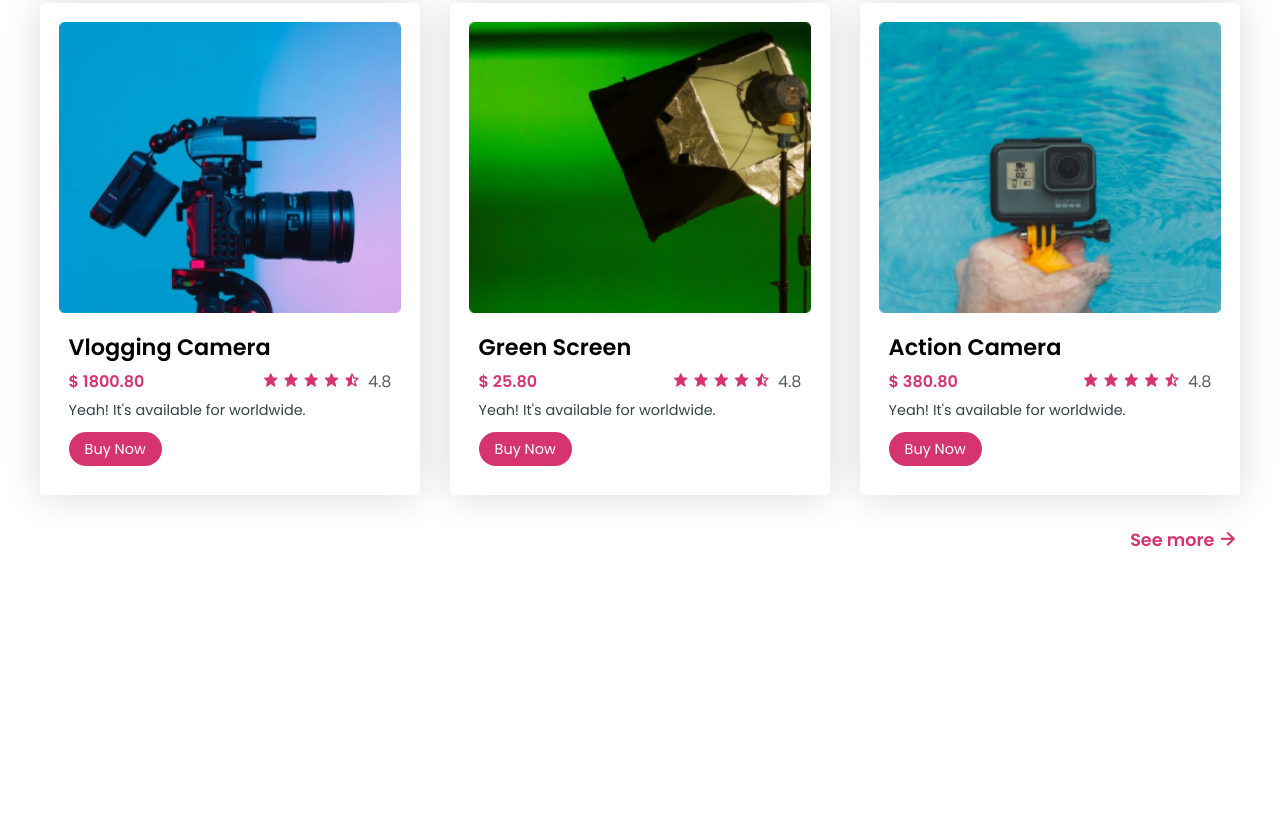
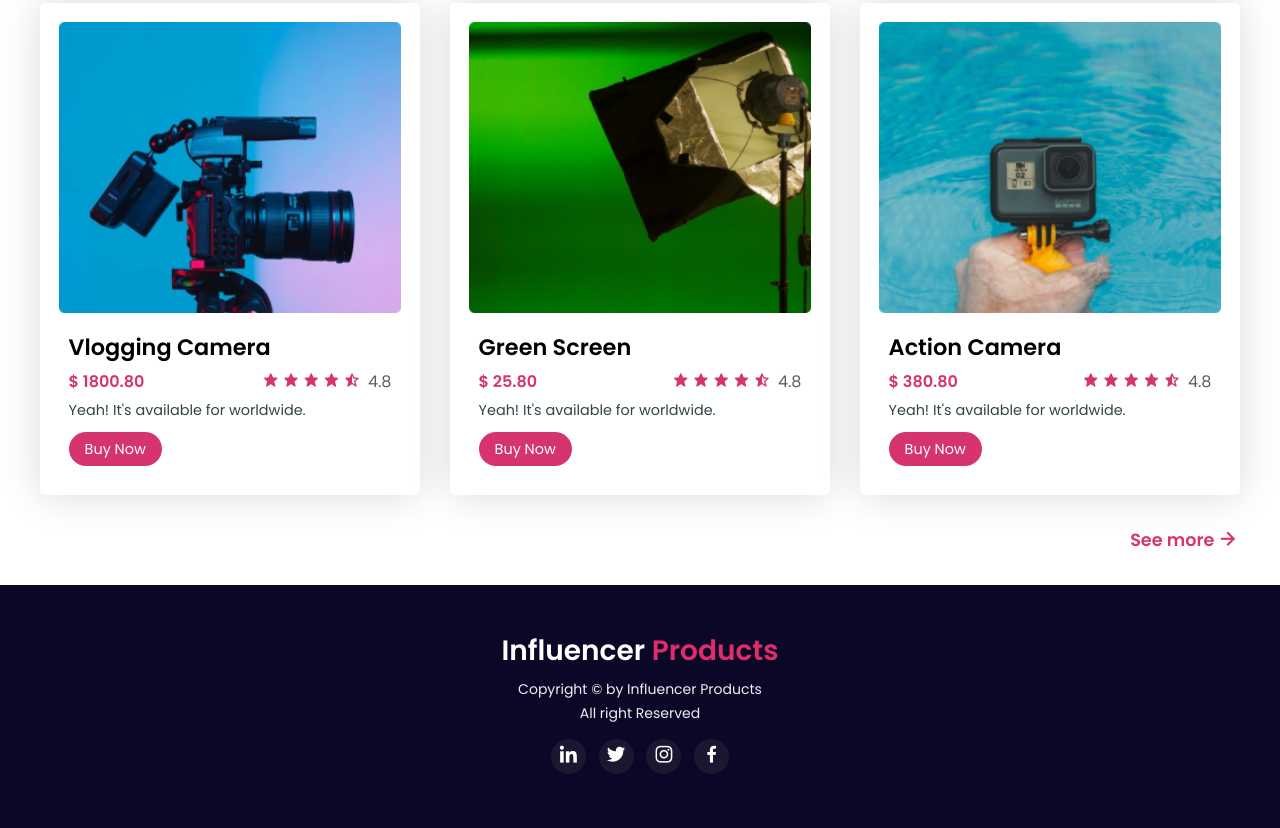
Before and after one commit to Ashik-Mahmud/influencer-gears, a plain HTML site: page index.html in a window 1280 px wide. Shown: the part 2083-2911 px from the top of the page. Before the commit the page ends 2668 px from the top, so only its background shows below. Drawn offline with nearby package versions, Linux system fonts and the light colour scheme.

Commit message:
Footer style completed now

```diff
--- a/assets/css/style.css
+++ b/assets/css/style.css
@@ -307,3 +307,51 @@ nav.navbar{
      margin-top: .6rem;
      font-size: .9rem;
  }
+
+ /*============
+ Footer Part
+ =============*/
+ #footer{
+     padding: 3rem 0rem;
+     text-align: center;
+     background: #0A0826;
+     position: relative;
+ }
+ .footer-container .footer__title {
+     color: #fff;
+     font-weight: bold;
+     font-size: 28px;
+     line-height: 36px;
+ }
+ .footer-container .copyright {
+     font-weight: normal;
+     font-size: 14px;
+     line-height: 24px;
+     margin: .5rem 0rem;
+     color: rgba(255, 255, 255, 0.933);
+ }
+
+ .footer-container .social-icon{
+     display: flex;
+     align-items: center;
+     position: relative;
+     justify-content: center;
+ }
+ .social-icon a{
+     display: block;
+     font-size: 1.4rem;
+     width: 35px;
+     height: 35px;
+     line-height: 35px;
+     text-align: center;
+     background: #5d5d5d31;
+     margin: .4rem;
+     border-radius: 50%;
+     transition: all 0.3s ease;
+ }
+ .social-icon a:hover{
+     transform: translateY(5px);
+ }
+ .social-icon i{
+     color: #fff;
+ }
--- a/index.html
+++ b/index.html
@@ -280,7 +280,7 @@
                     </div>
 
                 </div>
-                <a href="#" class="seemore-btn">See more <i class='bx bx-right-arrow-alt' ></i></a>
+                <a href="#" class="seemore-btn">See more <i class='bx bx-right-arrow-alt'></i></a>
             </div>
         </section>
         <!-- popular collection part end her e  -->
@@ -288,8 +288,20 @@
     <!-- main part end here  -->
 
 
-
-
+    <!-- footer part start here  -->
+    <footer id="footer">
+        <div class="footer-container container">
+            <h1 class="footer__title">Influencer <span class="colorize">Products</span></h1>
+            <p class="copyright">Copyright &copy;  by Influencer Products <br> All right Reserved</p>
+            <div class="social-icon">
+                <a href="#"><i class='bx bxl-linkedin' ></i></a>
+                <a href="#"><i class='bx bxl-twitter' ></i></a>
+                <a href="#"><i class='bx bxl-instagram' ></i></a>
+                <a href="#"><i class='bx bxl-facebook' ></i></a>
+            </div>
+        </div>
+    </footer>
+    <!-- footer part end here  -->
 </body>
 
 </html>
```
